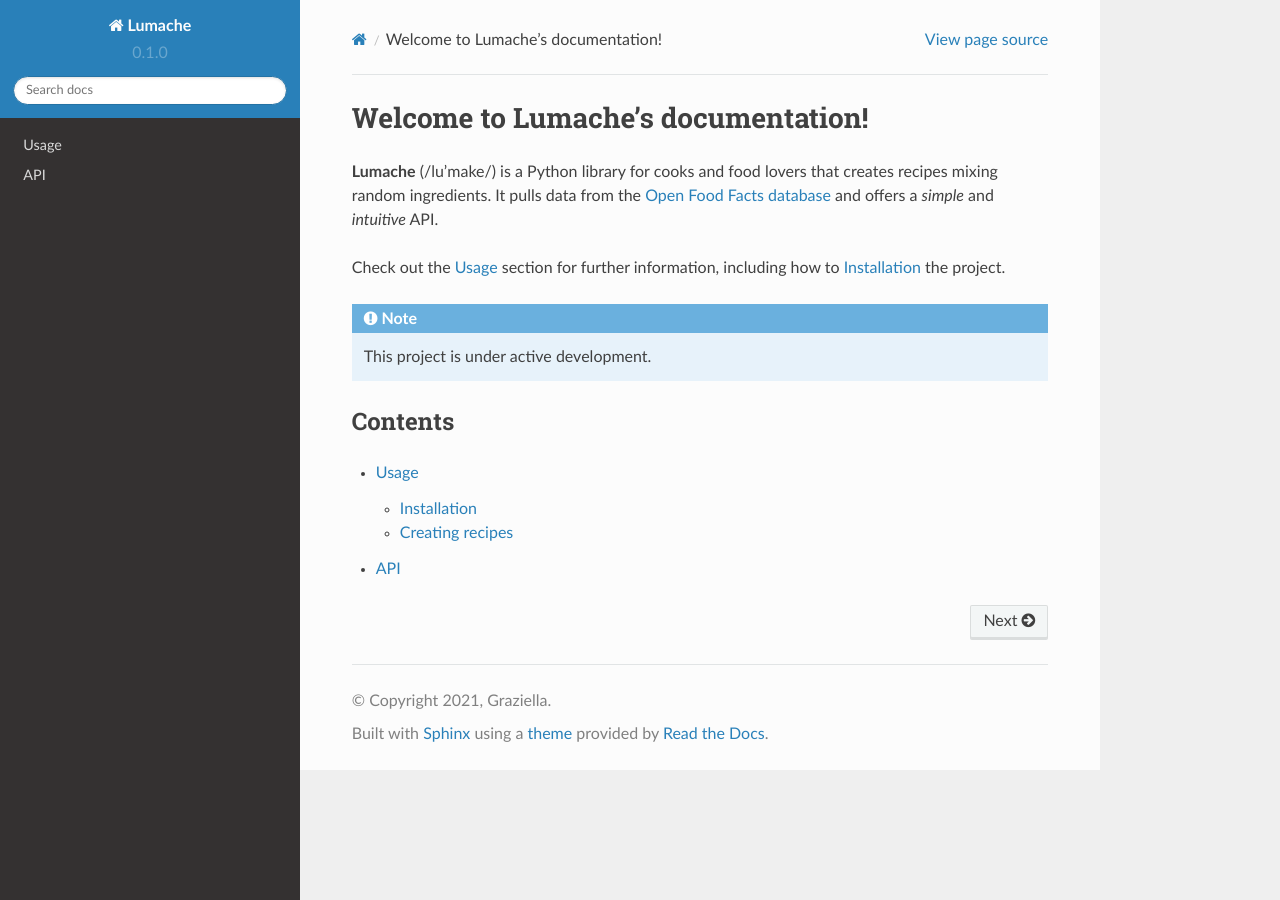
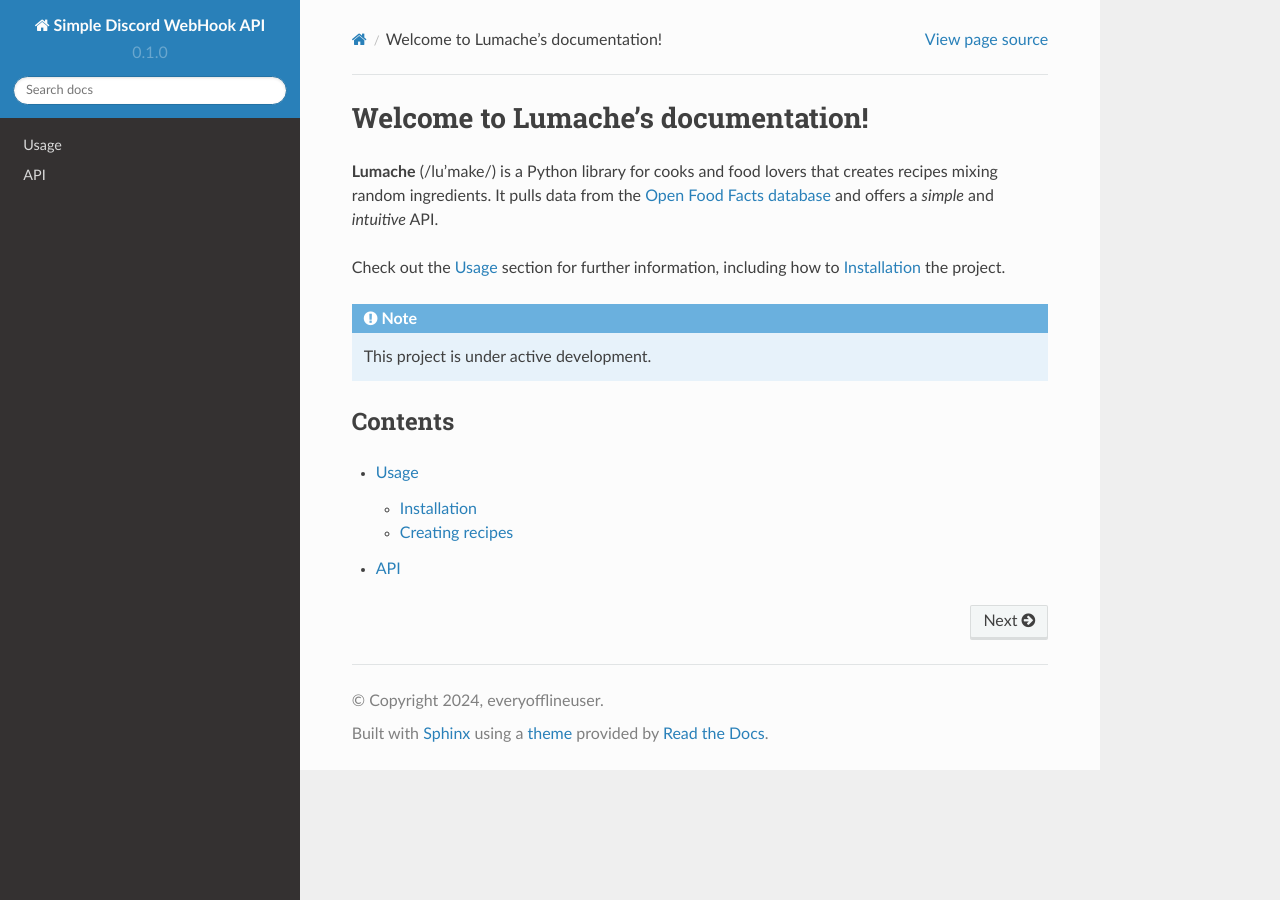
Before and after one commit to NeAleks18/simpledswebhookdocs, a Sphinx documentation site: the page built from docs/source/index.rst, in a window 1280 px wide. Built offline with Sphinx 7.4.7 and the Read the Docs theme 2.0.0, drawn with Linux system fonts in a browser that asks for light colours.

Commit message:
Update conf.py

```diff
--- a/docs/source/conf.py
+++ b/docs/source/conf.py
@@ -2,9 +2,9 @@
 
 # -- Project information
 
-project = 'Lumache'
-copyright = '2021, Graziella'
-author = 'Graziella'
+project = 'Simple Discord WebHook API'
+copyright = '2024, everyofflineuser'
+author = 'everyofflineuser'
 
 release = '0.1'
 version = '0.1.0'
```
